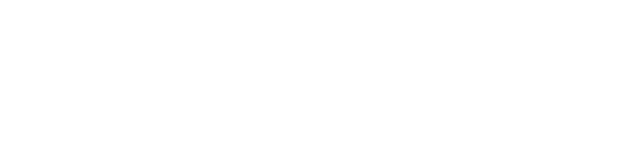
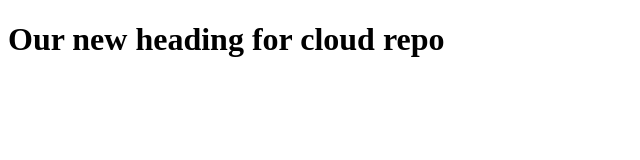
Before and after one commit to webcodedsoft/git-one, a plain HTML site: page index.html in a window 1280 px wide. Shown: the whole page, without its empty margins (0-640 px from the left). Drawn offline with Linux system fonts and the light colour scheme.

Commit message:
Modified index file

```diff
--- a/index.html
+++ b/index.html
@@ -7,6 +7,6 @@
     <title>Document</title>
 </head>
 <body>
-
+    <h1>Our new heading for cloud repo</h1>
 </body>
 </html>
```
